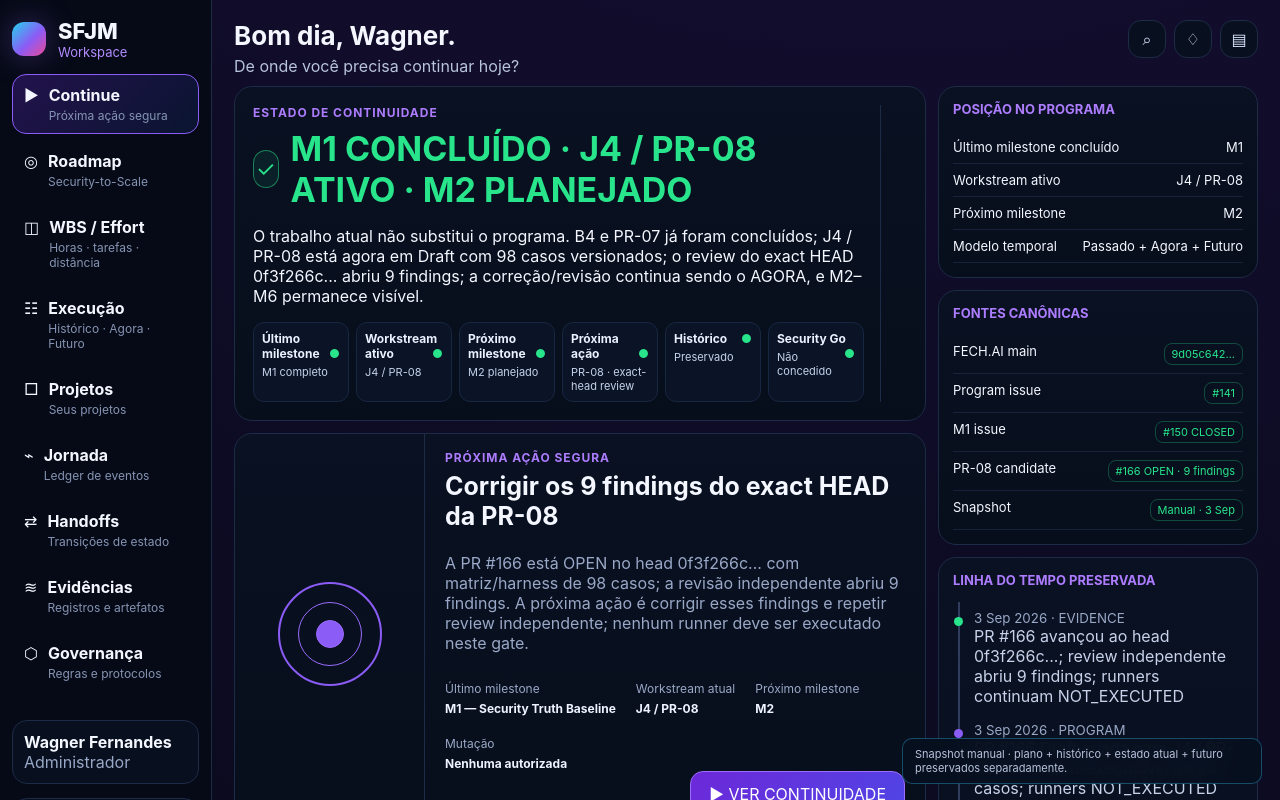
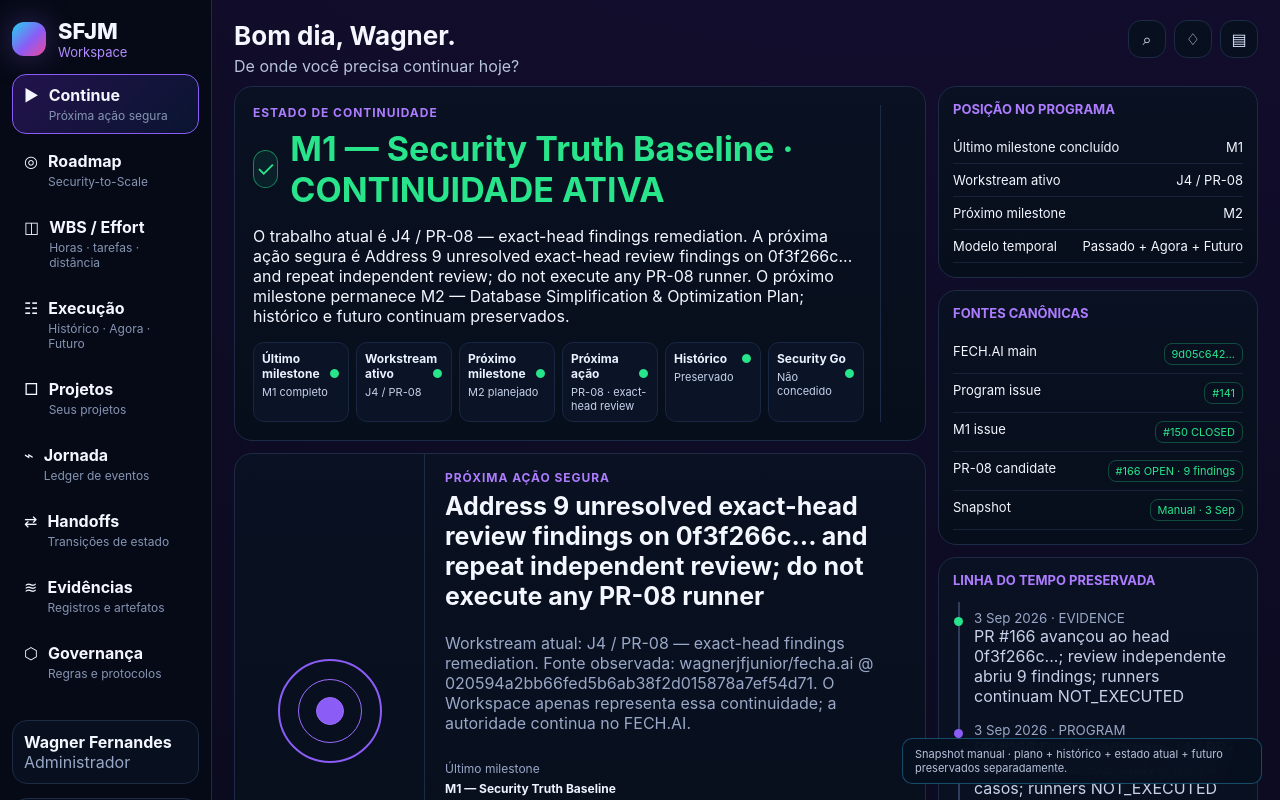
Before and after one commit to wagnerjfjunior/sfjm-workspace, a Next.js app: page / in a window 1280 px wide. Shown: the top 800 px of the page. Built offline with nearby package versions, Linux system fonts and the light colour scheme.

Commit message:
fix: derive continuity labels from projection

```diff
--- a/components/WorkspaceHome.tsx
+++ b/components/WorkspaceHome.tsx
@@ -60,11 +60,11 @@ function ContinuityState() {
         <div className="eyebrow">Estado de continuidade</div>
         <div className="stateTitle">
           <div className="shield">✓</div>
-          <h2>M1 CONCLUÍDO · J4 / PR-08 ATIVO · M2 PLANEJADO</h2>
+          <h2>{program.lastCompletedMilestone} · CONTINUIDADE ATIVA</h2>
         </div>
         <p>
-          O trabalho atual não substitui o programa. B4 e PR-07 já foram concluídos; J4 / PR-08 está agora em Draft com 98 casos versionados;
-          o review do exact HEAD 0f3f266c... abriu 9 findings; a correção/revisão continua sendo o AGORA, e M2–M6 permanece visível.
+          O trabalho atual é {program.activeWorkstream}. A próxima ação segura é {program.nextSafeAction}.
+          O próximo milestone permanece {program.nextProgramMilestone}; histórico e futuro continuam preservados.
         </p>
         <div className="checks">
           {workspaceDemo.checks.map((item) => (
@@ -104,10 +104,10 @@ function NextSafeAction({ onContinue }: { onContinue: () => void }) {
       </div>
       <div className="actionContent">
         <div className="eyebrow">Próxima ação segura</div>
-        <h3>Corrigir os 9 findings do exact HEAD da PR-08</h3>
+        <h3>{program.nextSafeAction}</h3>
         <p className="muted">
-          A PR #166 está OPEN no head 0f3f266c... com matriz/harness de 98 casos; a revisão independente abriu 9 findings.
-          A próxima ação é corrigir esses findings e repetir review independente; nenhum runner deve ser executado neste gate.
+          Workstream atual: {program.activeWorkstream}. Fonte observada: {program.repository} @ {program.observedSha}.
+          O Workspace apenas representa essa continuidade; a autoridade continua no FECH.AI.
         </p>
         <div className="metaRow">
           <div className="meta">
@@ -116,11 +116,11 @@ function NextSafeAction({ onContinue }: { onContinue: () => void }) {
           </div>
           <div className="meta">
             Workstream atual
-            <strong>J4 / PR-08</strong>
+            <strong>{program.activeWorkstream}</strong>
           </div>
           <div className="meta">
             Próximo milestone
-            <strong>M2</strong>
+            <strong>{program.nextProgramMilestone}</strong>
           </div>
           <div className="meta">
             Mutação
```
